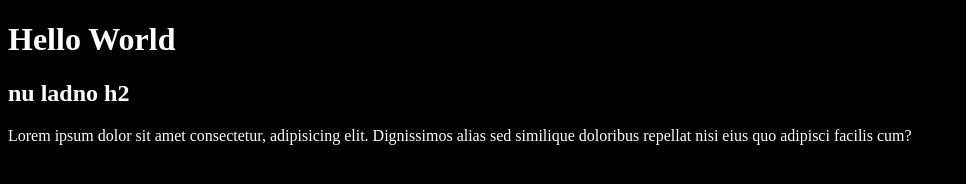
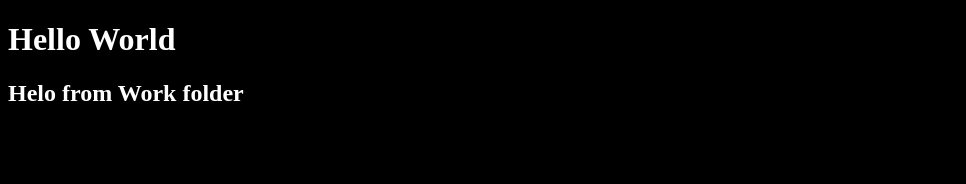
Before and after one commit to kkerimow/webproject, a plain HTML site: page index.html in a window 1280 px wide. Shown: the whole page, without its empty margins (0-966 px from the left). Drawn offline with Linux system fonts and the light colour scheme.

Commit message:
vernul h2 teg obratno

```diff
--- a/index.html
+++ b/index.html
@@ -8,9 +8,6 @@
 </head>
 <body>
     <h1>Hello World</h1>
-    <h2>nu ladno h2</h2>
-    <p>
-        Lorem ipsum dolor sit amet consectetur, adipisicing elit. Dignissimos alias sed similique doloribus repellat nisi eius quo adipisci facilis cum?
-    </p>
+    <h2>Helo from Work folder</h2>
 </body>
 </html>
```
